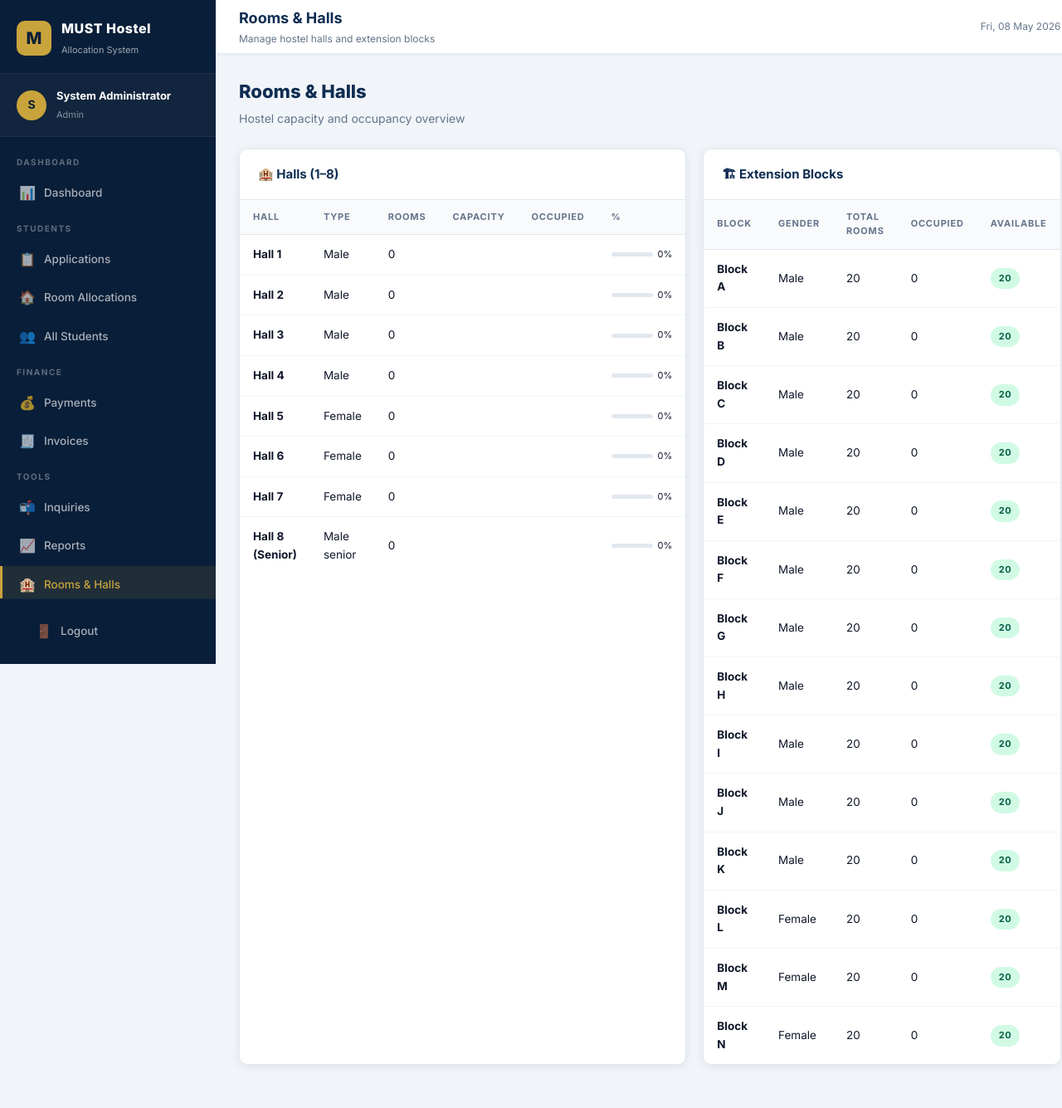
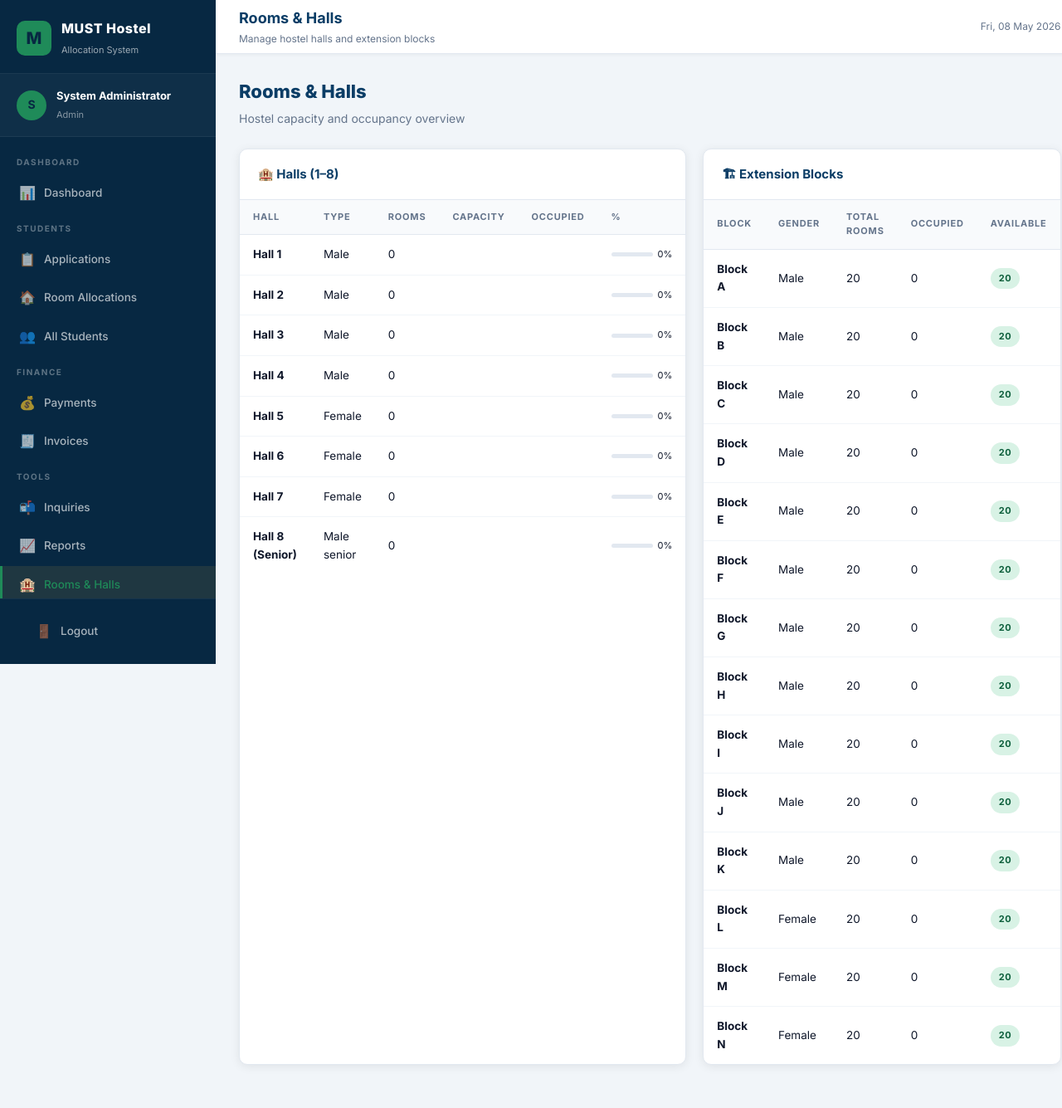
Before and after one commit to florencekay/MUSTHOSTELS2, a PHP site: page /MUSTHOSTELS2/admin/rooms.php in a window 1280 px wide. Shown: the whole page at 83% size. Run offline with PHP 8.4, Linux system fonts and the light colour scheme; a user stored in the database is signed in; data comes from the database, SQL or seed files in the repository; data that the repository does not hold is empty; some libraries are stand-ins or nearby versions.

Commit message:
css colors

```diff
--- a/assets/css/style.css
+++ b/assets/css/style.css
@@ -2,20 +2,21 @@
 @import url('https://fonts.googleapis.com/css2?family=Inter:wght@300;400;500;600;700;800&family=Space+Mono:wght@400;700&display=swap');
 
 :root {
-  --navy: #0f2d52;
-  --navy-light: #1a3a5c;
-  --navy-dark: #091e38;
-  --gold: #c9a43c;
-  --gold-light: #f0c04a;
-  --green: #0a7a4b;
-  --green-light: #d1fae5;
+  --navy: #0b3d66;
+  --navy-light: #1f5a8d;
+  --navy-dark: #072842;
+  --gold: #1f8b59;
+  --gold-light: #5fbf95;
+  --green: #2f8f5d;
+  --green-dark: #0d5f3c;
+  --green-light: #d8f2e5;
   --red: #b91c1c;
   --red-light: #fee2e2;
   --orange: #d97706;
   --orange-light: #fef3c7;
-  --blue: #1d4ed8;
+  --blue: #226dbb;
   --blue-light: #dbeafe;
-  --purple: #7c3aed;
+  --purple: #6b4db6;
   --purple-light: #ede9fe;
   --gray-50: #f8fafc;
   --gray-100: #f1f5f9;
@@ -272,13 +273,13 @@ tbody tr:last-child td { border-bottom: none; }
   letter-spacing: 0.5px;
 }
 
-.badge-success { background: var(--green-light); color: #065f46; }
+.badge-success { background: var(--green-light); color: var(--green-dark); }
 .badge-danger { background: var(--red-light); color: var(--red); }
 .badge-warning { background: var(--orange-light); color: var(--orange); }
 .badge-info { background: var(--blue-light); color: var(--blue); }
 .badge-purple { background: var(--purple-light); color: var(--purple); }
 .badge-gray { background: var(--gray-200); color: var(--gray-700); }
-.badge-navy { background: rgba(15,45,82,0.1); color: var(--navy); }
+.badge-navy { background: rgba(11,61,102,0.1); color: var(--navy); }
 
 /* ========= BUTTONS ========= */
 .btn {
@@ -306,7 +307,7 @@ tbody tr:last-child td { border-bottom: none; }
 .btn-gold:hover { background: var(--gold-light); }
 
 .btn-success { background: var(--green); color: var(--white); }
-.btn-success:hover { background: #065f46; }
+.btn-success:hover { background: var(--green-dark); }
 
 .btn-danger { background: var(--red); color: var(--white); }
 .btn-danger:hover { background: #991b1b; }
@@ -316,7 +317,7 @@ tbody tr:last-child td { border-bottom: none; }
   border: 1.5px solid var(--gray-300);
   color: var(--gray-700);
 }
-.btn-outline:hover { border-color: var(--navy); color: var(--navy); background: var(--gray-50); }
+.btn-outline:hover { border-color: var(--gold); color: var(--gold); background: var(--gray-50); }
 
 .btn-sm { padding: 6px 12px; font-size: 12px; border-radius: 5px; }
 .btn-lg { padding: 13px 28px; font-size: 15px; }
@@ -369,7 +370,7 @@ textarea { resize: vertical; min-height: 100px; }
   font-size: 13.5px;
 }
 
-.alert-success { background: var(--green-light); color: #065f46; border: 1px solid #a7f3d0; }
+.alert-success { background: var(--green-light); color: var(--green-dark); border: 1px solid #a7f3d0; }
 .alert-danger { background: var(--red-light); color: var(--red); border: 1px solid #fca5a5; }
 .alert-warning { background: var(--orange-light); color: var(--orange); border: 1px solid #fcd34d; }
 .alert-info { background: var(--blue-light); color: var(--blue); border: 1px solid #93c5fd; }
@@ -378,7 +379,7 @@ textarea { resize: vertical; min-height: 100px; }
 .login-page {
   min-height: 100vh;
   display: flex;
-  background: linear-gradient(135deg, var(--navy-dark) 0%, var(--navy-light) 60%, #2a4a7f 100%),
+  background: linear-gradient(135deg, var(--navy-dark) 0%, var(--navy) 50%, var(--gold) 100%),
               url('../images/login-bg.jpg') no-repeat center/cover ;
 }
 
```
Also changed, not shown: assets/images/template.jpg (added).
